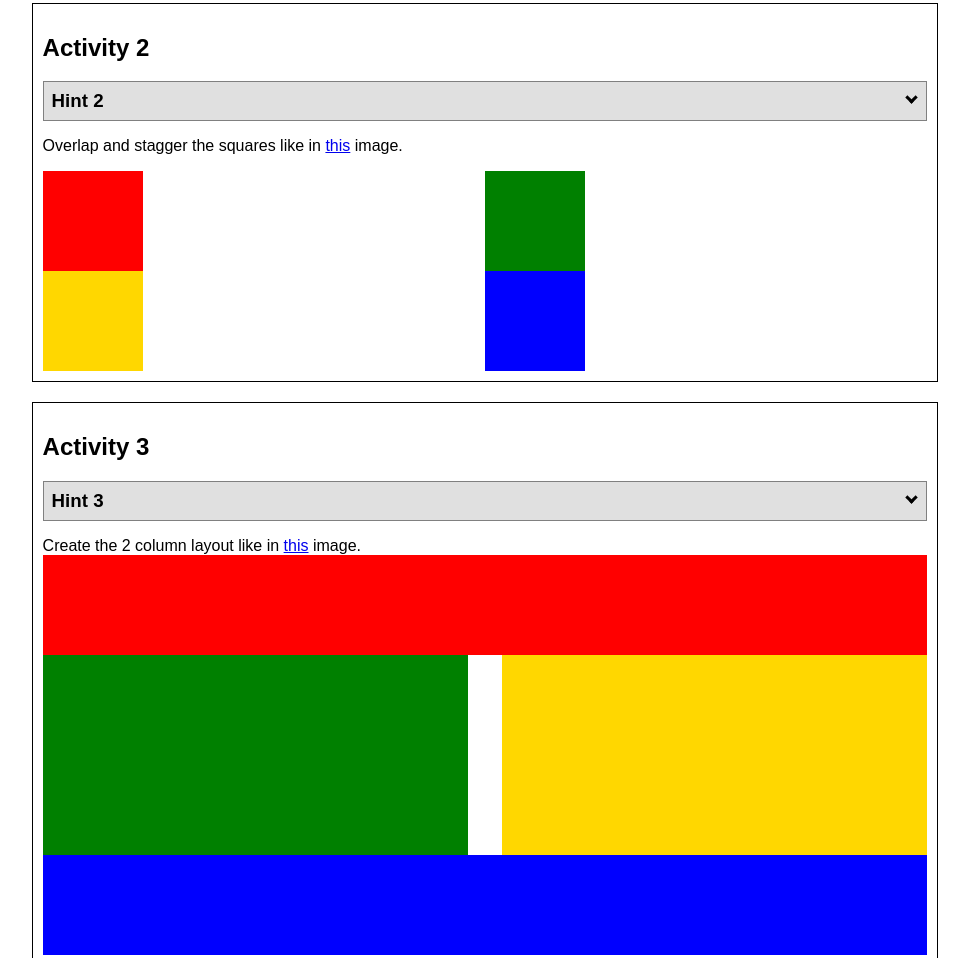
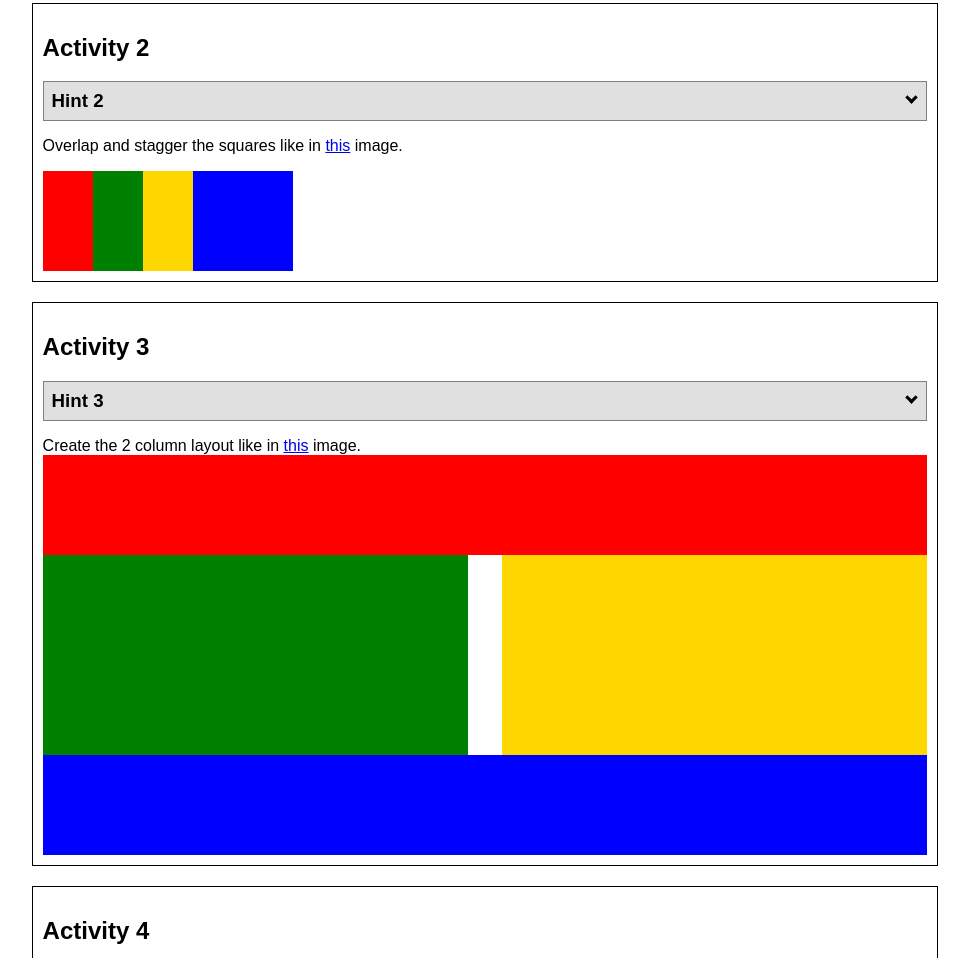
Before and after one commit to thuylawrence/wdd130, a plain HTML site: page positioning.html in a window 1280 px wide. Shown: the part 1005-1963 px from the top of the page, without its empty margins (155-1124 px from the left). Drawn offline with Linux system fonts and the light colour scheme.

Commit message:
changes added

```diff
--- a/positionstyles.css
+++ b/positionstyles.css
@@ -36,15 +36,14 @@
 .content2 {
   /* This is the parent of the activity 2 boxes. */
   display: grid;
-  grid-template-columns: 1fr 1fr;
-  grid-template-rows: 1fr 1fr;
+  grid-template-columns: 50px 50px 50px 50px 50px
+
 }
 .red2 {
   width: 100px;
   height: 100px;
   background-color: red;
   grid-column: 1/2;
-  grid-row: 1/2;
 }
 .green2 {
   width: 100px;
@@ -52,15 +51,13 @@
   background-color: green;
   grid-column: 1.5/2.5;
   grid-row: 1.5/2.5;
-  z-index: 1;
 }
 .yellow2 {
   width: 100px;
   height: 100px;
   background-color: gold;
-  grid-column:2.5/3.5;
+  grid-column: 2.5/3.5;
   grid-row: 2.5/3.5;
-  z-index: 1;
 }
 .blue2 {
   width: 100px;
@@ -68,7 +65,6 @@
   background-color: blue;
   grid-column: 3.5/4.5;
   grid-row: 3.5/4.5;
-  z-index:1;
 }
 /* Activity 3 styles */
 .content3 {
@@ -166,6 +162,7 @@
 .yellow5 {
   width: 350px;
   background-color: gold;
+  float: left;
 }
 .blue5 {
   width: 100%;
```
Also changed, not shown: 1 other file.
